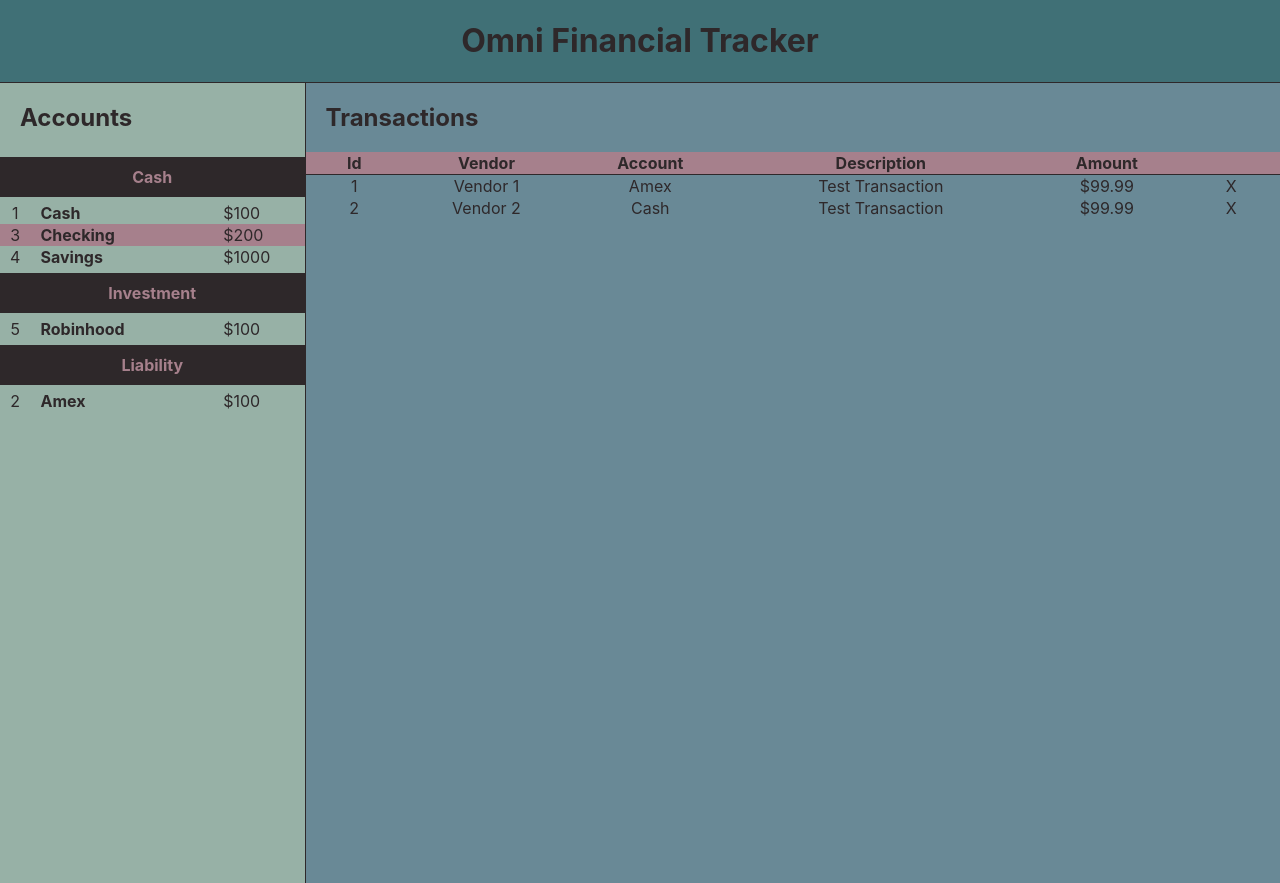
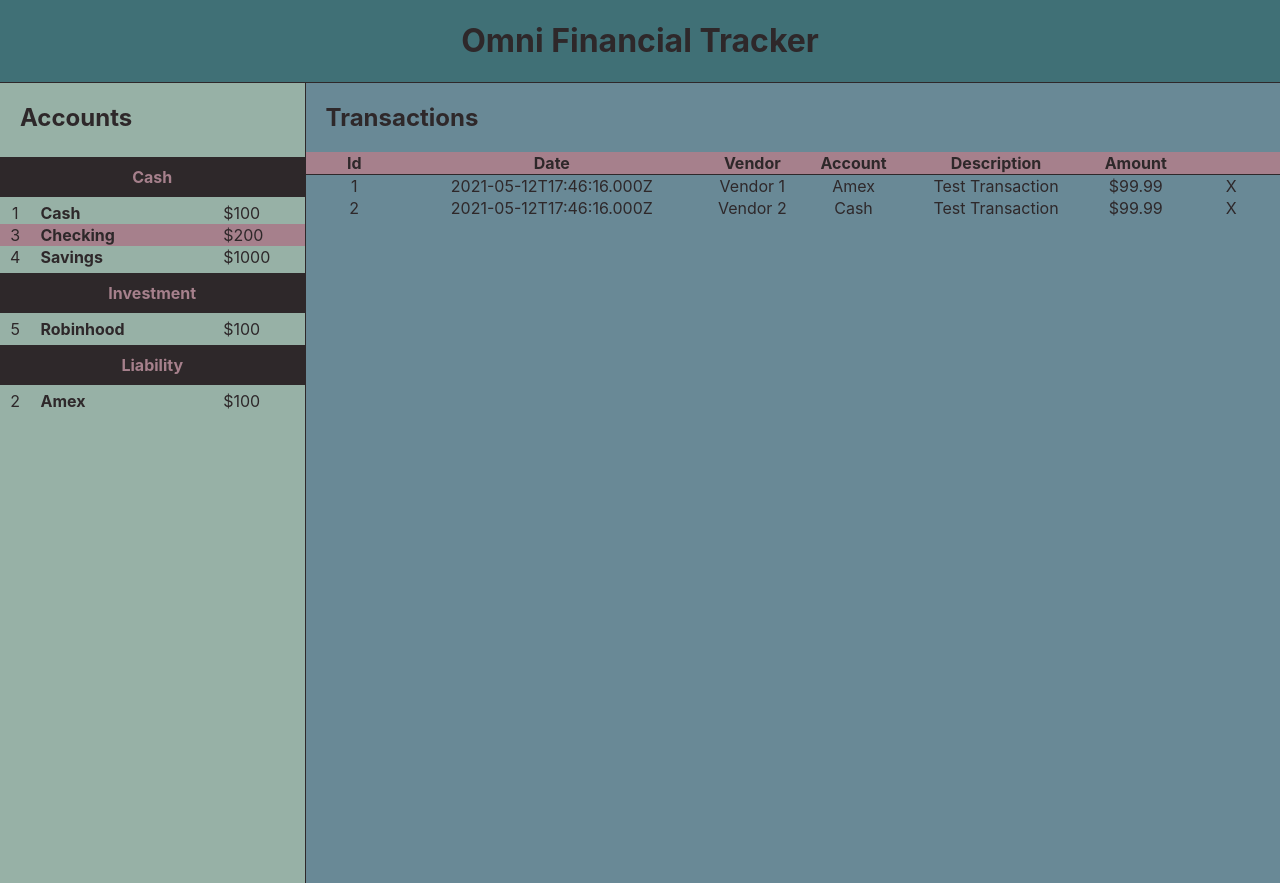
Before and after one commit to rogebrd/sage, a React (Create React App) app in the folder desktop/: page / in a window 1280 px wide. Built offline with nearby package versions, Linux system fonts and the light colour scheme.

Commit message:
Add date to transaction item

```diff
--- a/desktop/src/App.js
+++ b/desktop/src/App.js
@@ -40,6 +40,7 @@ const accounts = [
 const transactions = [
   {
     id: 1,
+    date: new Date(),
     vendor: "Vendor 1",
     account: accounts[1],
     description: "Test Transaction",
@@ -47,6 +48,7 @@ const transactions = [
   },
   {
     id: 2,
+    date: new Date(),
     vendor: "Vendor 2",
     account: accounts[0],
     description: "Test Transaction",
--- a/desktop/src/components/transactionTable.tsx
+++ b/desktop/src/components/transactionTable.tsx
@@ -11,6 +11,7 @@ export const TransactionTable: FunctionComponent<TransactionTableProps> = ({ tra
         <table className="transaction-table">
             <tr className="transaction-table__header">
                 <th className="transaction-table__header--id">Id</th>
+                <th className="transaction-table__header--date">Date</th>
                 <th className="transaction-table__header--vendor">Vendor</th>
                 <th className="transaction-table__header--account">Account</th>
                 <th className="transaction-table__header--description">Description</th>
@@ -23,6 +24,9 @@ export const TransactionTable: FunctionComponent<TransactionTableProps> = ({ tra
                         <tr className="transaction-table__row">
                             <td className="transaction-table__row--id">
                                 {transaction.id}
+                            </td>
+                            <td className="transaction-table__row--date">
+                                {transaction.date.toISOString()}
                             </td>
                             <td className="transaction-table__row--vendor">
                                 {transaction.vendor}
--- a/desktop/src/types/transaction.tsx
+++ b/desktop/src/types/transaction.tsx
@@ -1,5 +1,6 @@
 export type Transaction = {
     id: number,
+    date: Date,
     vendor: string,
     account: Account,
     description: string,
```
